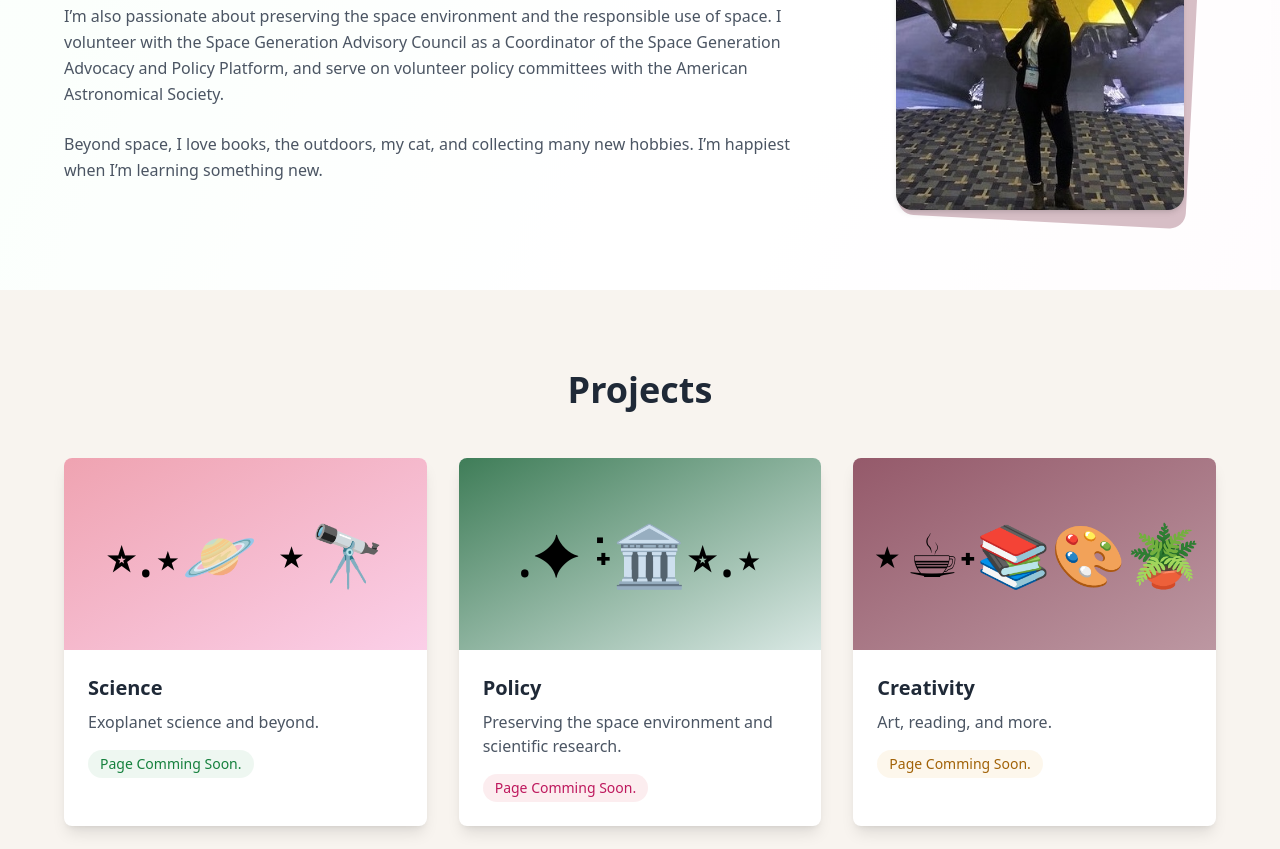
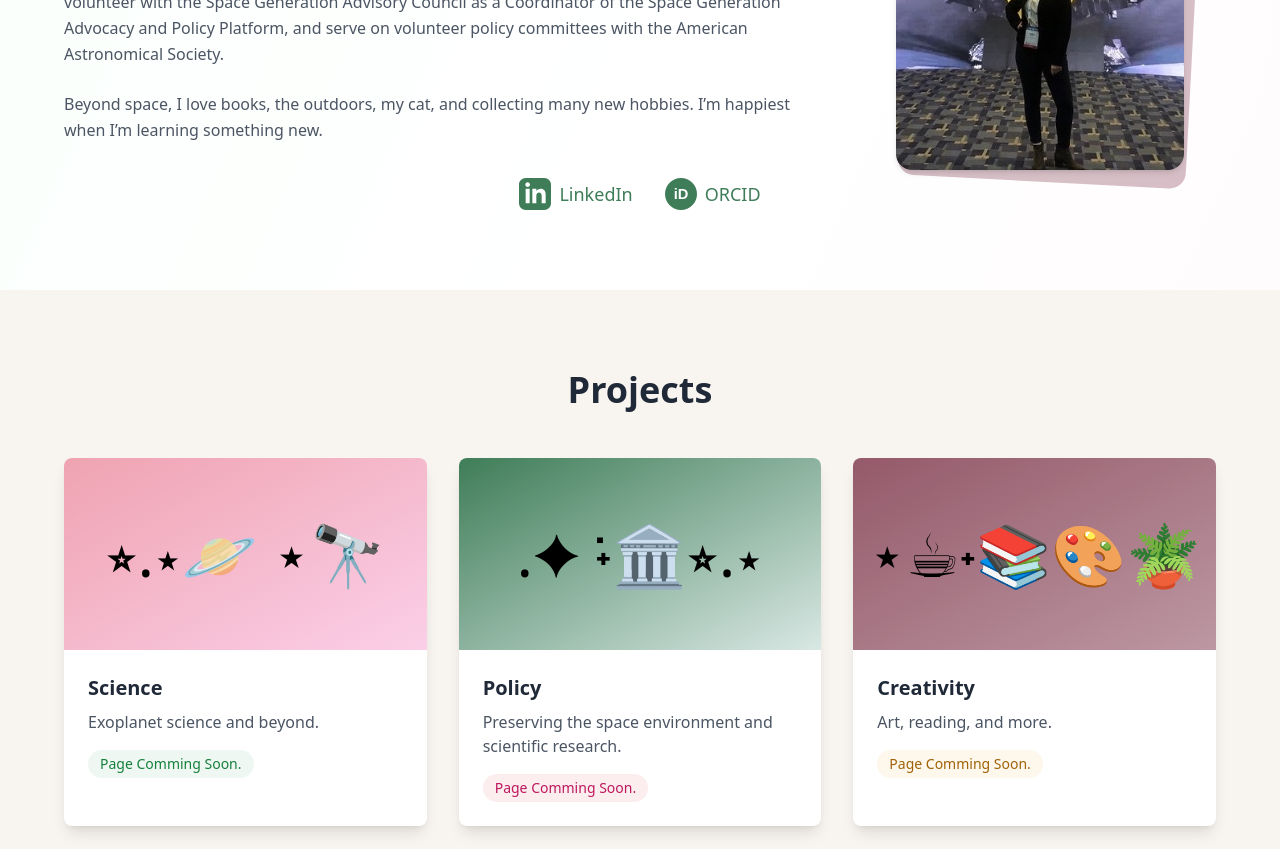
Before and after one commit to LindseyWiser/lindseywiser.com, a plain HTML site: page index.html in a window 1280 px wide. Shown: the part 1171-2020 px from the top of the page. Drawn offline with nearby package versions, Linux system fonts and the light colour scheme.

Commit message:
Updating linkedin and orcid buttons

```diff
--- a/index.html
+++ b/index.html
@@ -165,7 +165,7 @@
     <!-- About Section -->
     <section id="about" class="py-20 bg-white/50">
         <div class="container mx-auto px-6">
-            <h2 class="text-4xl font-bold text-center text-gray-800 mb-12">About Me</h2>
+            <h2 class="text-4xl font-bold text-center text-gray-800 mb-2">About Me</h2>
 			<div class="max-w-6xl mx-auto grid md:grid-cols-3 gap-12 items-center">
                 <div class="space-y-6 md:col-span-2">
                     <p class="text-gray-600 leading-relaxed">
@@ -190,6 +190,38 @@
 				    <div class="absolute w-72 h-full bg-maroon/30 rounded-2xl rotate-3 translate-x-3 translate-y-3"></div>
 				    <img src="Images/jwst.JPG" alt="jwst" class="relative z-20 w-72 h-auto object-contain rounded-2xl shadow-md">
 				</div>
+				</div> <!-- Close the grid here -->
+
+				<!-- Professional Links -->
+                <div class="flex justify-center items-center gap-8 mt-2">
+
+                    <!-- LinkedIn -->
+                    <a href="https://www.linkedin.com/in/lindseywiser/"
+                       target="_blank"
+                       rel="noopener noreferrer"
+                       class="inline-flex items-center space-x-2 text-lg text-leaf-green hover:text-maroon transition">
+                        <svg class="w-8 h-8" fill="currentColor" viewBox="0 0 24 24">
+                            <path d="M19 0h-14c-2.761 0-5 2.239-5 5v14c0 2.761 2.239 5 5 5h14c2.762 0 5-2.239 5-5v-14c0-2.761-2.238-5-5-5zm-11 19h-3v-11h3v11zm-1.5-12.268c-.966 0-1.75-.79-1.75-1.764s.784-1.764 1.75-1.764 1.75.79 1.764 1.764-.783 1.764-1.75 1.764zm13.5 12.268h-3v-5.604c0-3.368-4-3.113-4 0v5.604h-3v-11h3v1.765c1.396-2.586 7-2.777 7 2.476v6.759z"/>
+                        </svg>
+                        <span>LinkedIn</span>
+                    </a>
+
+                    <!-- ORCID -->
+                    <a href="https://orcid.org/0000-0002-3295-1279"
+					   target="_blank"
+					   rel="noopener noreferrer"
+					   class="inline-flex items-center space-x-2 text-lg text-leaf-green hover:text-maroon transition">
+						<svg class="w-8 h-8"
+						         viewBox="0 0 24 24"
+						         fill="currentColor">
+						        <path d="M12 0C5.372 0 0 5.372 0 12s5.372 12 12 12 12-5.372 12-12S18.628 0 12 0z"/>
+						        <text x="12" y="16" font-size="11" font-family="Arial"
+						              fill="white" text-anchor="middle" font-weight="bold">iD</text>
+						    </svg>
+                        <span>ORCID</span>
+                    </a>
+
+                </div>
             </div>
         </div>
     </section>
@@ -308,15 +340,6 @@
 	                        <span>Lindsey.Wiser@spacegeneration.org</span>
 	                    </a>
 
-	                    <!-- LinkedIn -->
-	                    <a href="https://www.linkedin.com/in/lindseywiser/"
-	                       class="inline-flex items-center space-x-2 text-leaf-green hover:text-maroon transition">
-	                        <svg class="w-6 h-6" fill="currentColor" viewBox="0 0 24 24">
-	                            <path d="M19 0h-14c-2.761 0-5 2.239-5 5v14c0 2.761 2.239 5 5 5h14c2.762 0 5-2.239 5-5v-14c0-2.761-2.238-5-5-5zm-11 19h-3v-11h3v11zm-1.5-12.268c-.966 0-1.75-.79-1.75-1.764s.784-1.764 1.75-1.764 1.75.79 1.764 1.764-.783 1.764-1.75 1.764zm13.5 12.268h-3v-5.604c0-3.368-4-3.113-4 0v5.604h-3v-11h3v1.765c1.396-2.586 7-2.777 7 2.476v6.759z"/>
-	                        </svg>
-	                        <span>LinkedIn</span>
-	                    </a>
-
 	                </div>
 	            </div>
 
```
